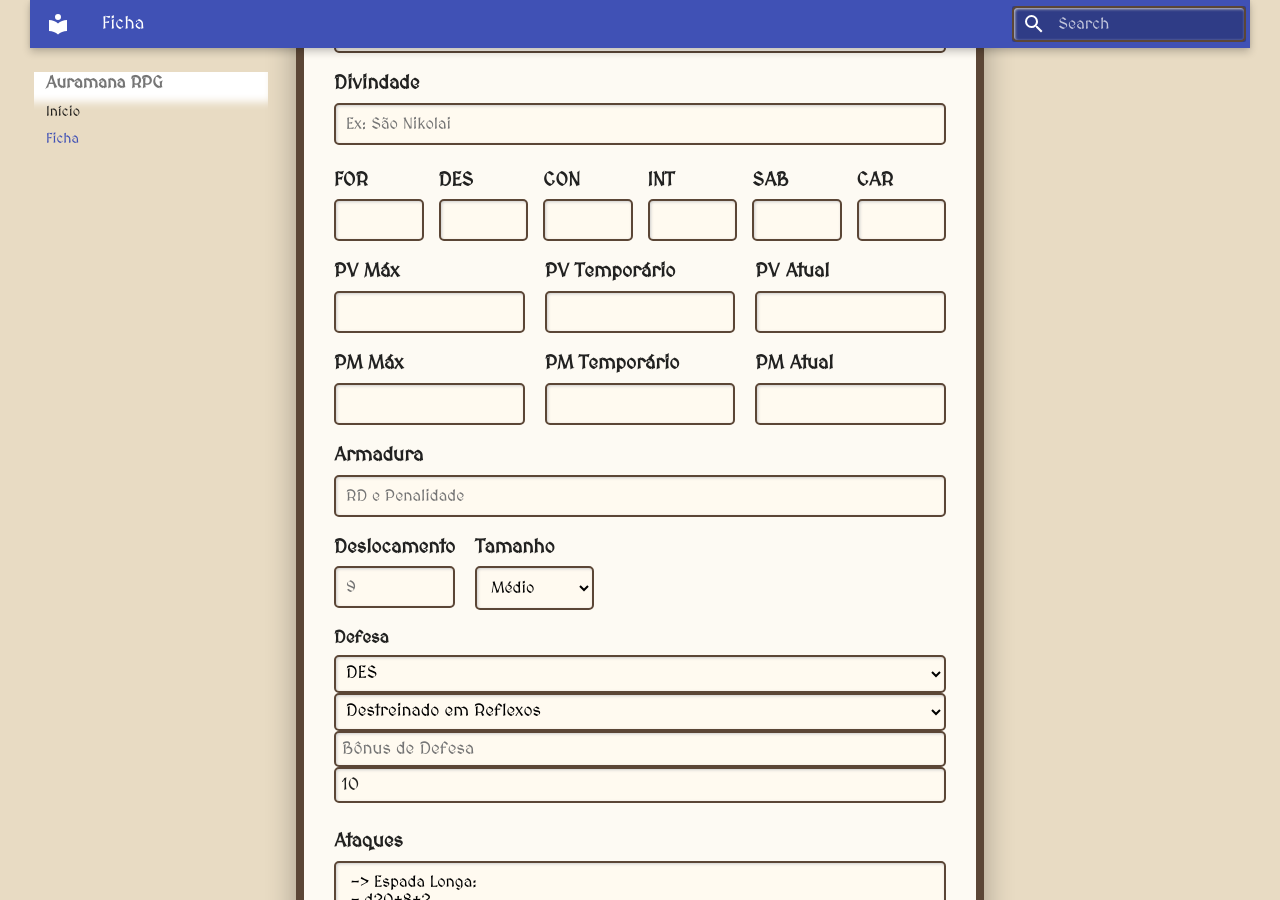
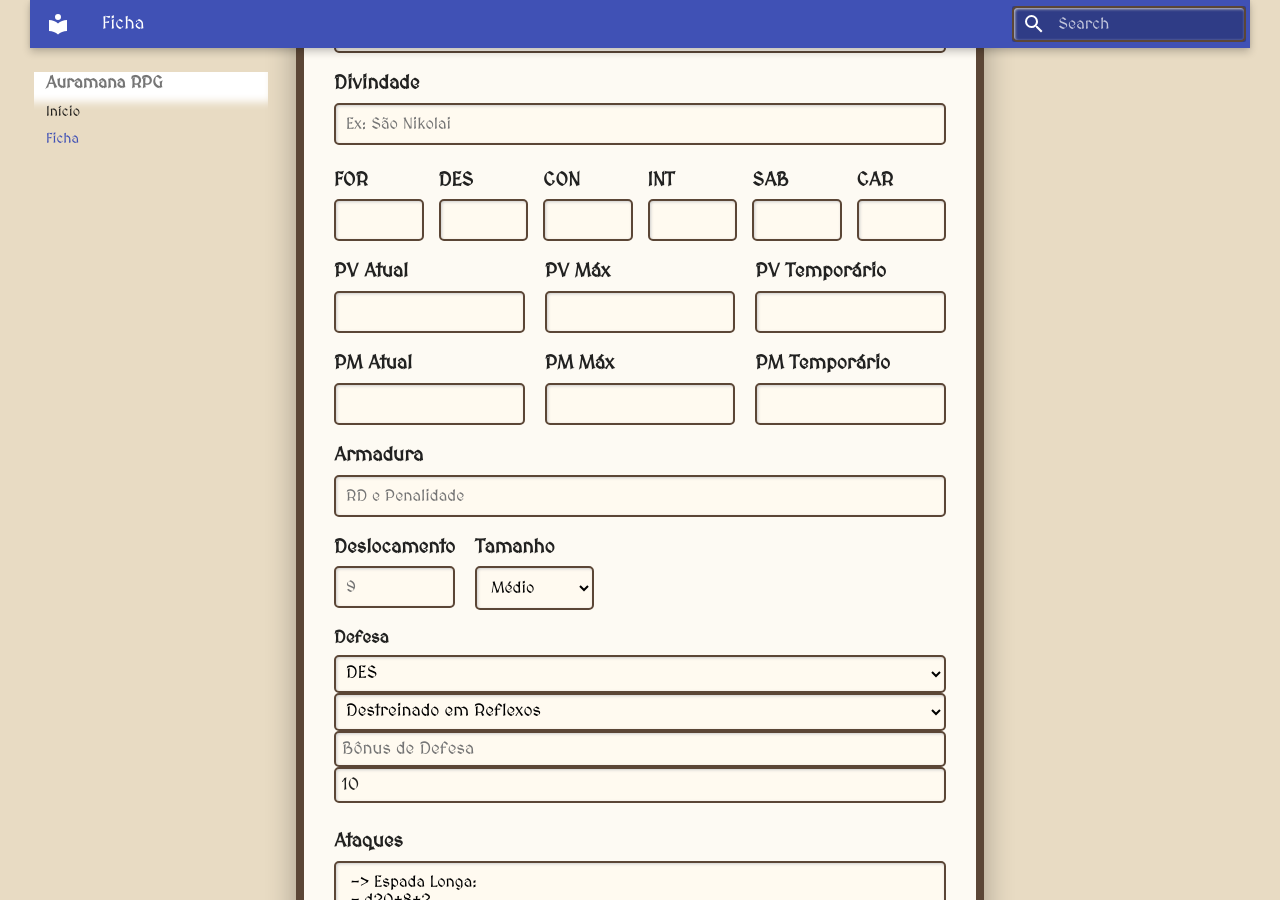
Before and after one commit to ozyssj/auramana-rpg, an MkDocs documentation site: the page built from docs/ficha.md, in a window 1280 px wide and 900 px high, scrolled down 740 px. Built offline with MkDocs 1.6.1 and Material for MkDocs 9.7.7, drawn with Linux system fonts in a browser that asks for light colours.

Commit message:
Update ficha.md

```diff
--- a/docs/ficha.md
+++ b/docs/ficha.md
@@ -237,6 +237,10 @@
 
     <div class="linha">
       <div class="campo">
+        <label for="pvAtual">PV Atual</label>
+        <input type="number" id="pvAtual">
+      </div>
+      <div class="campo">
         <label for="pvMax">PV Máx</label>
         <input type="number" id="pvMax">
       </div>
@@ -244,13 +248,13 @@
         <label for="pvTemp">PV Temporário</label>
         <input type="number" id="pvTemp">
       </div>
-      <div class="campo">
-        <label for="pvAtual">PV Atual</label>
-        <input type="number" id="pvAtual">
-      </div>
     </div>
 
     <div class="linha">
+      <div class="campo">
+        <label for="pmAtual">PM Atual</label>
+        <input type="number" id="pmAtual">
+      </div>
       <div class="campo">
         <label for="pmMax">PM Máx</label>
         <input type="number" id="pmMax">
@@ -258,10 +262,6 @@
       <div class="campo">
         <label for="pmTemp">PM Temporário</label>
         <input type="number" id="pmTemp">
-      </div>
-      <div class="campo">
-        <label for="pmAtual">PM Atual</label>
-        <input type="number" id="pmAtual">
       </div>
     </div>
 
```
